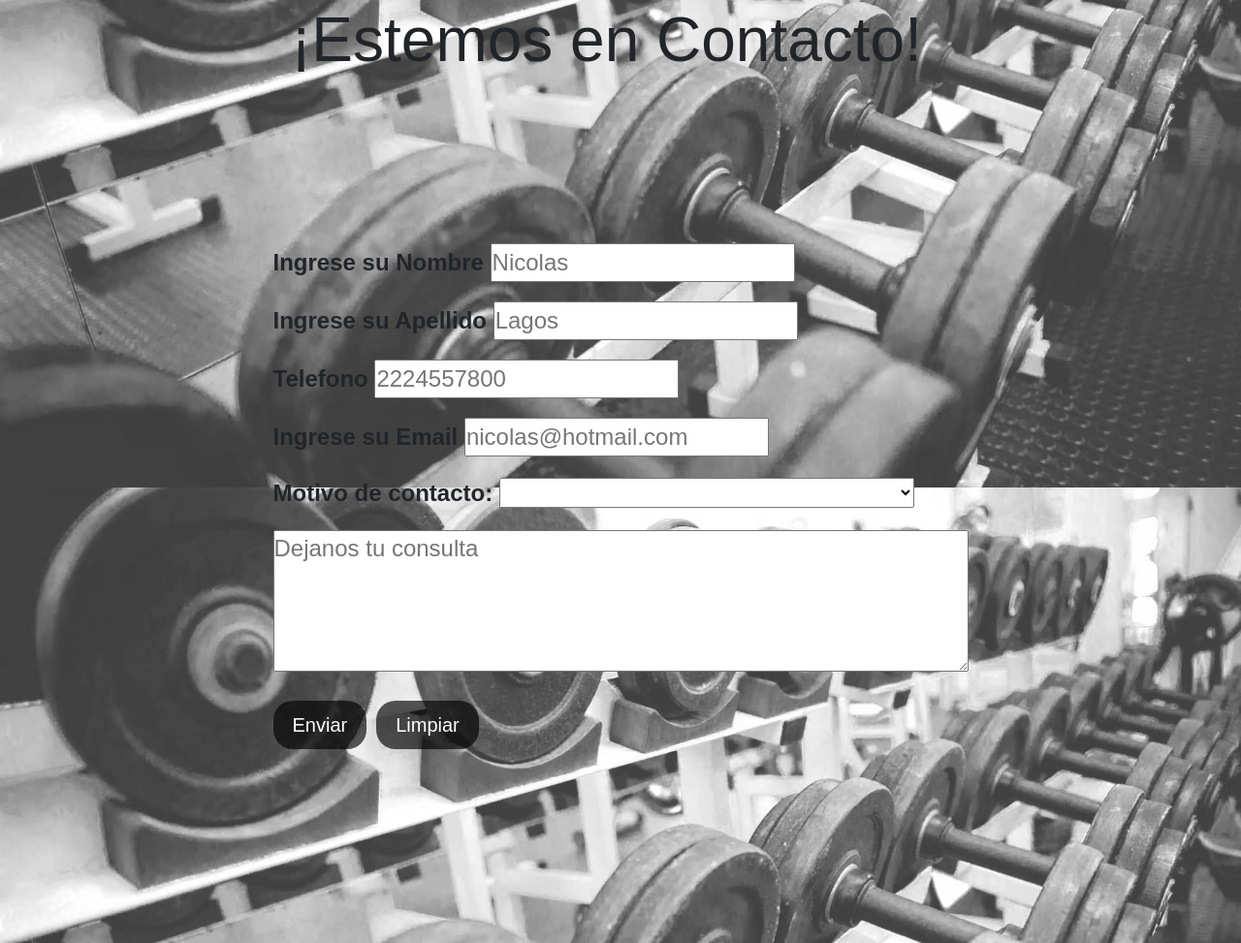
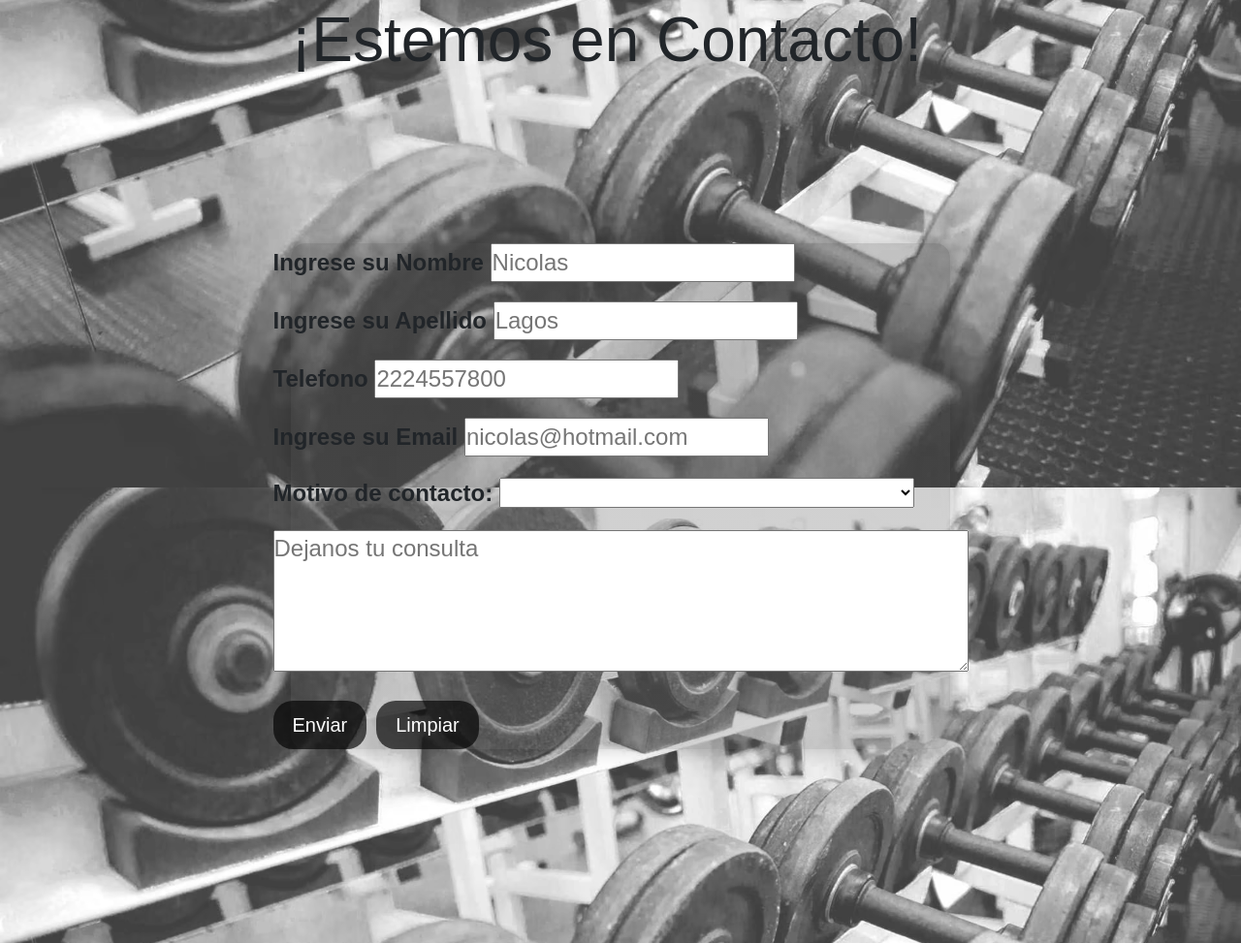
Before and after one commit to niicolagos/Proyecto-coder-58465, a website: page pages/contacto.html in a window 1280 px wide. Shown: the part 401-1374 px from the top of the page at 97% size. Drawn offline with nearby package versions, Linux system fonts and the light colour scheme.

Commit message:
se modifica formulario contacto

```diff
--- a/style/scss/pages/_contacto.scss
+++ b/style/scss/pages/_contacto.scss
@@ -15,6 +15,9 @@
     font-size: 4rem;
   }
   .contactodatos {
+    box-shadow: 0 0 20px rgba( 0,0,0,0.2);
+    background: linear-gradient(#3f3f3f45, rgba(89, 89, 89, 0.25));
+    border-radius: 15px;
     display: grid;
     justify-content: center;
     grid-template-areas:
```
Also changed, not shown: css/style.css, 1 other file.
